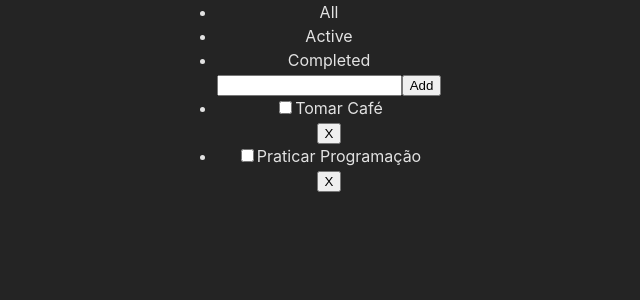
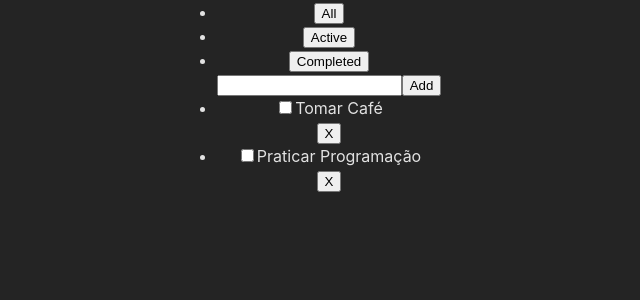
Before and after one commit to g-101/todoapp-react, a React (Vite) app: page / in a window 1280 px wide. Shown: the top 300 px of the page, without its empty margins (311-951 px from the left). Built offline with nearby package versions, Linux system fonts and the light colour scheme.

Commit message:
refactor: mudando as opções de task para buttons

```diff
--- a/src/components/Navigation/Navigation.jsx
+++ b/src/components/Navigation/Navigation.jsx
@@ -6,9 +6,15 @@ const Navigation = () => {
     <header>
       <nav>
         <ul>
-          <li id="all">All</li>
-          <li id="active">Active</li>
-          <li id="completed">Completed</li>
+          <li>
+            <button>All</button>
+          </li>
+          <li>
+            <button>Active</button>
+          </li>
+          <li>
+            <button>Completed</button>
+          </li>
         </ul>
       </nav>
       <NewTask />
```
